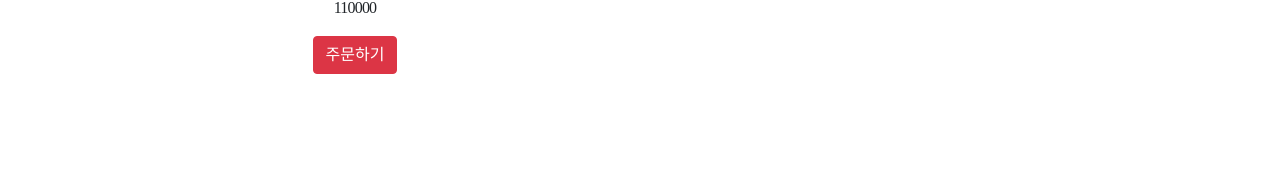
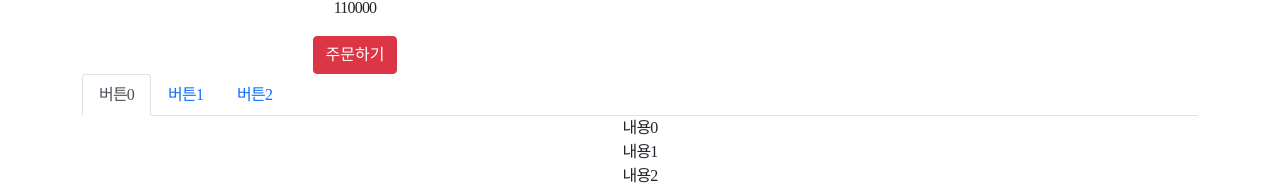
Before and after one commit to whddnjs1715/CreateWebsite, a React (Create React App) app: page /detail/1 in a window 1280 px wide. Shown: the part 624-809 px from the top of the page. Built offline with nearby package versions, Linux system fonts and the light colour scheme.

Commit message:
#8 Tab UI_1

```diff
--- a/src/App.js
+++ b/src/App.js
@@ -1,5 +1,5 @@
 import './App.css';
-import { useState } from 'react';
+import { useEffect, useState } from 'react';
 import { Button, Navbar, Container, Nav, Row, Col } from 'react-bootstrap';
 import { Routes, Route, Link, useNavigate, Outlet } from 'react-router-dom';
 import data from './data';
@@ -28,7 +28,10 @@ const App = () => {
             })
         : setIsLoading(true);
     }
+    // ajax 요청을 동시에 여러개 할때 (두개 다 성공했을 시 .then 수행)
+    // Promise.all([axios.get('/url1'), axios.get('/url2')]).then(()=>{})
   };
+  useEffect(() => {}, [shoes]);
   return (
     <div className="App">
       <Navbar bg="dark" variant="dark">
--- a/src/routes/Detail.js
+++ b/src/routes/Detail.js
@@ -1,5 +1,6 @@
 import { useEffect, useState } from 'react';
 import { useParams } from 'react-router-dom';
+import { Nav } from 'react-bootstrap';
 import styled from 'styled-components';
 
 const Detail = (props) => {
@@ -15,7 +16,7 @@ const Detail = (props) => {
       }
       document.querySelector('div > input').value = '';
       document.querySelector('div > input').focus();
-    }, 1000);
+    }, 100);
     return () => {
       clearTimeout(timer);
     };
@@ -49,6 +50,21 @@ const Detail = (props) => {
       ) : (
         <div></div>
       )}
+
+      <Nav variant="tabs" defaultActiveKey="link0">
+        <Nav.Item>
+          <Nav.Link eventKey="link0">버튼0</Nav.Link>
+        </Nav.Item>
+        <Nav.Item>
+          <Nav.Link eventKey="link1">버튼1</Nav.Link>
+        </Nav.Item>
+        <Nav.Item>
+          <Nav.Link eventKey="link2">버튼2</Nav.Link>
+        </Nav.Item>
+      </Nav>
+      <div>내용0</div>
+      <div>내용1</div>
+      <div>내용2</div>
     </div>
   );
 };
```
